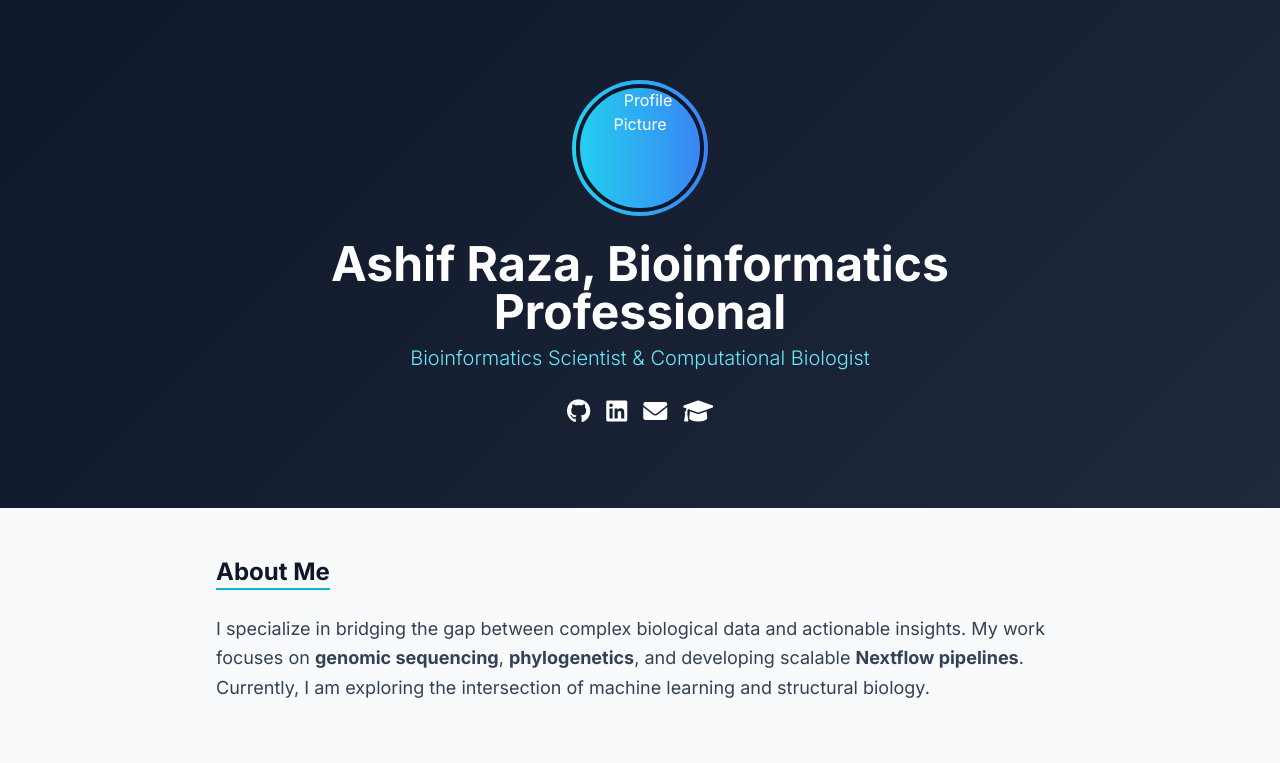
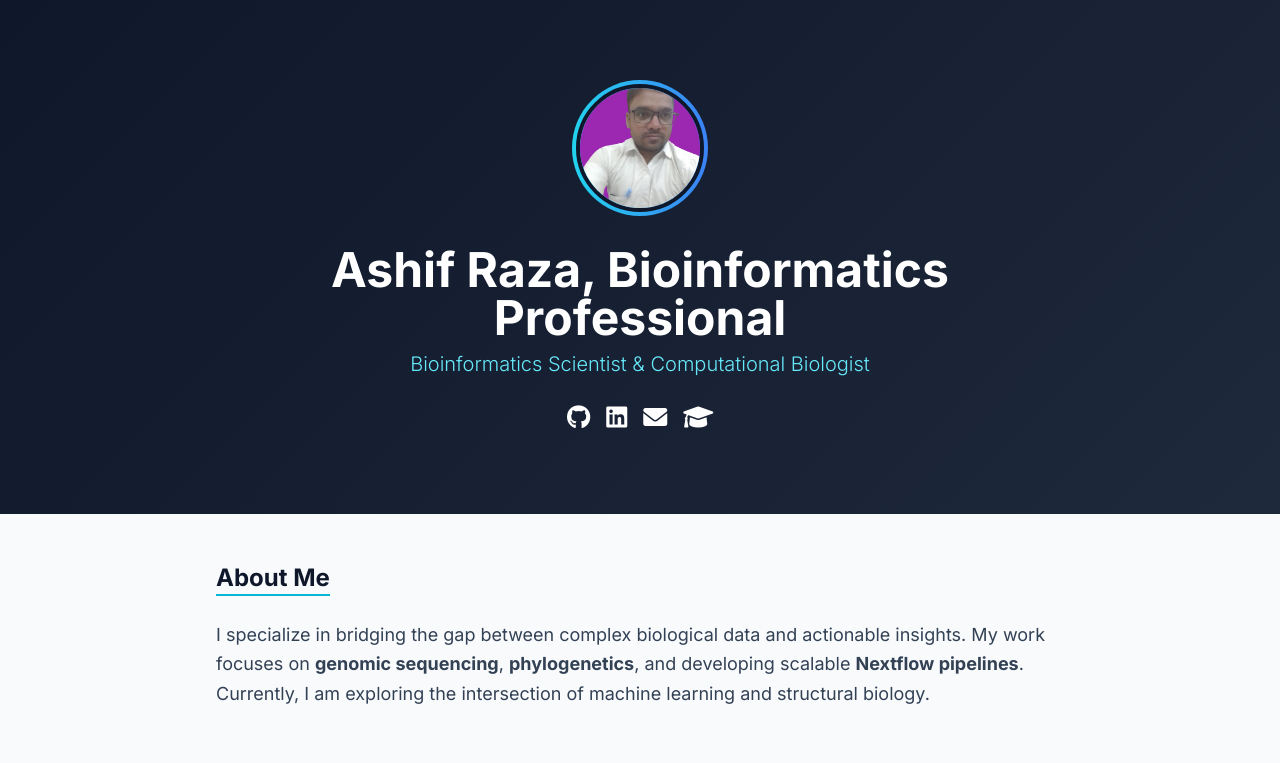
Before and after one commit to Ashifraza15/Ashifraza15.github.io, a plain HTML site: page index.html in a window 1280 px wide. Shown: the top 763 px of the page. Drawn offline with nearby package versions, Linux system fonts and the light colour scheme.

Commit message:
Update index.html

```diff
--- a/index.html
+++ b/index.html
@@ -17,7 +17,7 @@
     <header class="dna-gradient text-white py-20 px-6">
         <div class="max-w-4xl mx-auto text-center">
             <div class="mb-6 inline-block p-1 rounded-full bg-gradient-to-r from-cyan-400 to-blue-500">
-                <img src="./images/myphoto.png" alt="Profile Picture" class="rounded-full w-32 h-32 object-cover border-4 border-slate-900">
+                <img src="./assets/images/myphoto.png" alt="Profile Picture" class="rounded-full w-32 h-32 object-cover border-4 border-slate-900">
             </div>
             <h1 class="text-4xl md:text-5xl font-bold mb-2">Ashif Raza, Bioinformatics Professional</h1>
             <p class="text-xl text-cyan-300 font-light mb-6">Bioinformatics Scientist & Computational Biologist</p>
```
